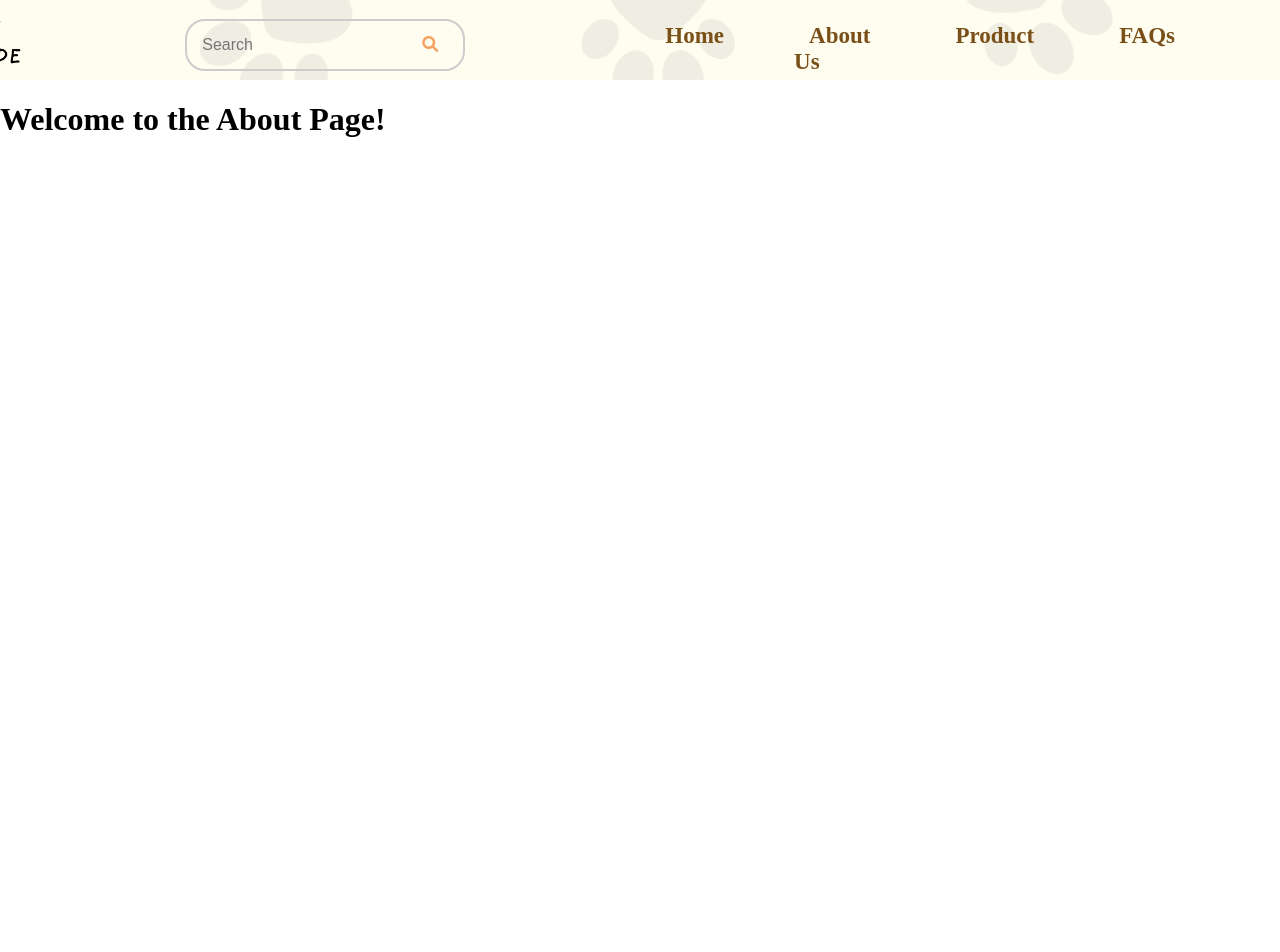
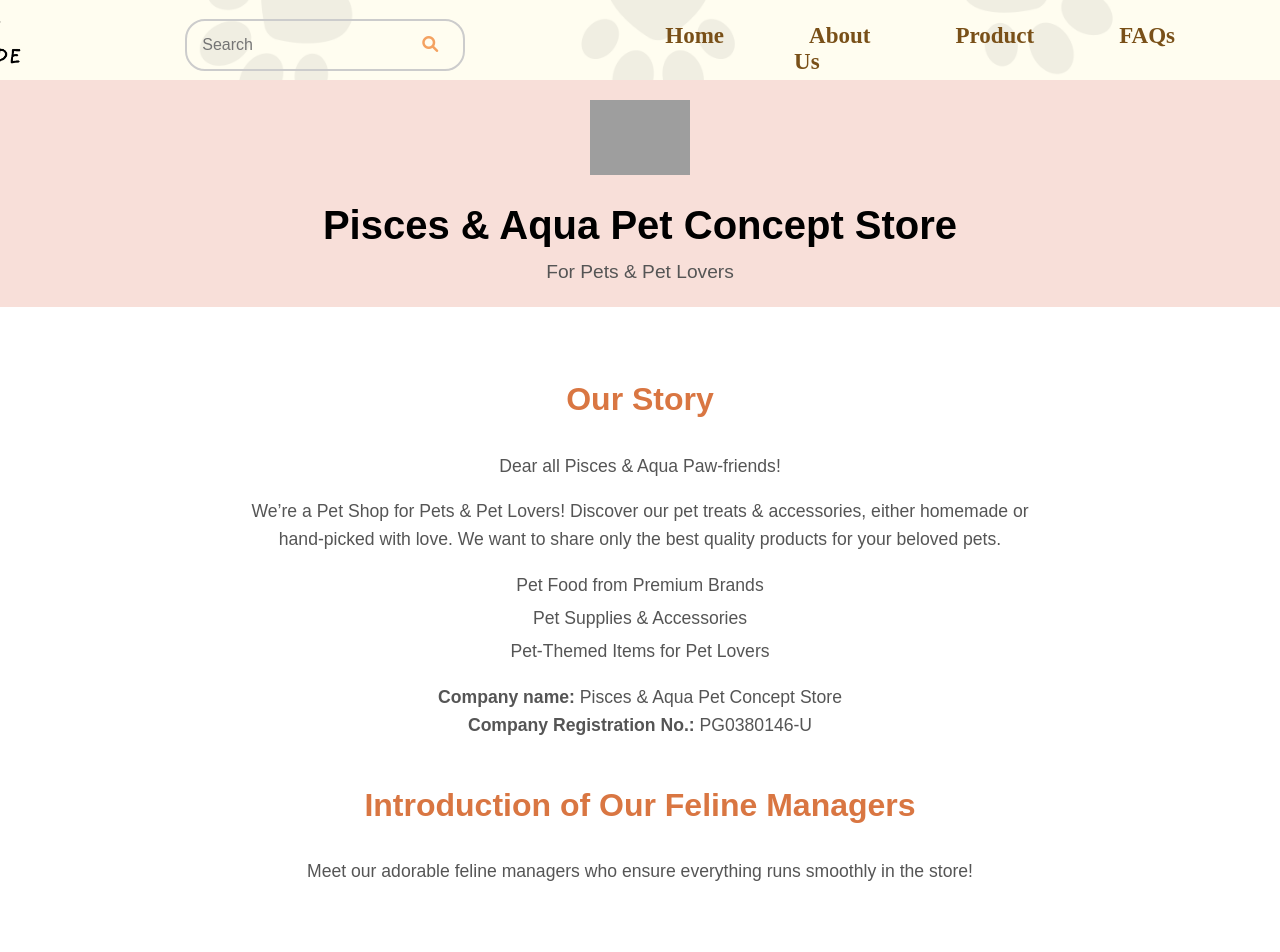
Before and after one commit to uruha8Rushia/petparade, a React (Create React App) app: page /about in a window 1280 px wide. Shown: the top 952 px of the page. Before the commit the page ends 800 px from the top, so only its background shows below. Built offline with nearby package versions, Linux system fonts and the light colour scheme; grey boxes are pictures that could not be loaded.

Commit message:
create about.css and edit their content

```diff
--- /dev/null
+++ b/src/pages/About.css
@@ -0,0 +1,84 @@
+/* about.css */
+.about-container {
+    font-family: Arial, sans-serif;
+    line-height: 1.6;
+  }
+
+  .about-header {
+    background-color: #f8dfd9;
+    padding: 20px;
+    text-align: center;
+  }
+
+  .about-logo {
+    width: 100px;
+    margin-bottom: 10px;
+  }
+
+  .about-title {
+    font-size: 2.5rem;
+    margin: 0;
+  }
+
+  .about-tagline {
+    font-size: 1.2rem;
+    margin: 0;
+    color: #555;
+  }
+
+  .about-main {
+    padding: 40px 20px;
+  }
+
+  .about-story {
+    max-width: 800px;
+    margin: 0 auto;
+    text-align: center;
+  }
+
+  .about-story h2 {
+    color: #d97642;
+    font-size: 2rem;
+  }
+
+  .about-story p,
+  .about-story ul {
+    color: #555;
+    font-size: 1.1rem;
+  }
+
+  .about-story ul {
+    list-style: none;
+    padding: 0;
+  }
+
+  .about-story ul li {
+    margin: 5px 0;
+  }
+
+  .about-feline-managers {
+    margin-top: 40px;
+    text-align: center;
+  }
+
+  .about-feline-managers h2 {
+    color: #d97642;
+    font-size: 2rem;
+  }
+
+  .about-feline-managers p {
+    color: #555;
+    font-size: 1.1rem;
+  }
+
+  .about-footer {
+    background-color: #f8dfd9;
+    padding: 20px;
+    text-align: center;
+    margin-top: 40px;
+  }
+
+  .about-footer p {
+    color: #555;
+    font-size: 0.9rem;
+  }
--- a/src/pages/About.js
+++ b/src/pages/About.js
@@ -1,11 +1,55 @@
+// about.js
 import React from "react";
+import "./About.css";
 
-const About = () => {
+const AboutUs = () => {
   return (
-    <div>
-      <h1>Welcome to the About Page!</h1>
+    <div className="about-container">
+      <header className="about-header">
+        <img
+          src="/logo.png" // Replace with your logo path
+          alt="Logo"
+          className="about-logo"
+        />
+        <h1 className="about-title">Pisces & Aqua Pet Concept Store</h1>
+        <p className="about-tagline">For Pets & Pet Lovers</p>
+      </header>
+
+      <main className="about-main">
+        <section className="about-story">
+          <h2>Our Story</h2>
+          <p>Dear all Pisces & Aqua Paw-friends!</p>
+          <p>
+            We’re a Pet Shop for Pets & Pet Lovers! Discover our pet treats &
+            accessories, either homemade or hand-picked with love. We want to
+            share only the best quality products for your beloved pets.
+          </p>
+          <ul>
+            <li>Pet Food from Premium Brands</li>
+            <li>Pet Supplies & Accessories</li>
+            <li>Pet-Themed Items for Pet Lovers</li>
+          </ul>
+          <p>
+            <strong>Company name:</strong> Pisces & Aqua Pet Concept Store<br />
+            <strong>Company Registration No.:</strong> PG0380146-U
+          </p>
+        </section>
+
+        <section className="about-feline-managers">
+          <h2>Introduction of Our Feline Managers</h2>
+          <p>
+            Meet our adorable feline managers who ensure everything runs smoothly
+            in the store!
+          </p>
+          {/* Add images and descriptions of feline managers here */}
+        </section>
+      </main>
+
+      <footer className="about-footer">
+        <p>&copy; 2025 Pisces & Aqua Pet Concept Store. All rights reserved.</p>
+      </footer>
     </div>
   );
 };
 
-export default About;
+export default AboutUs;
```
